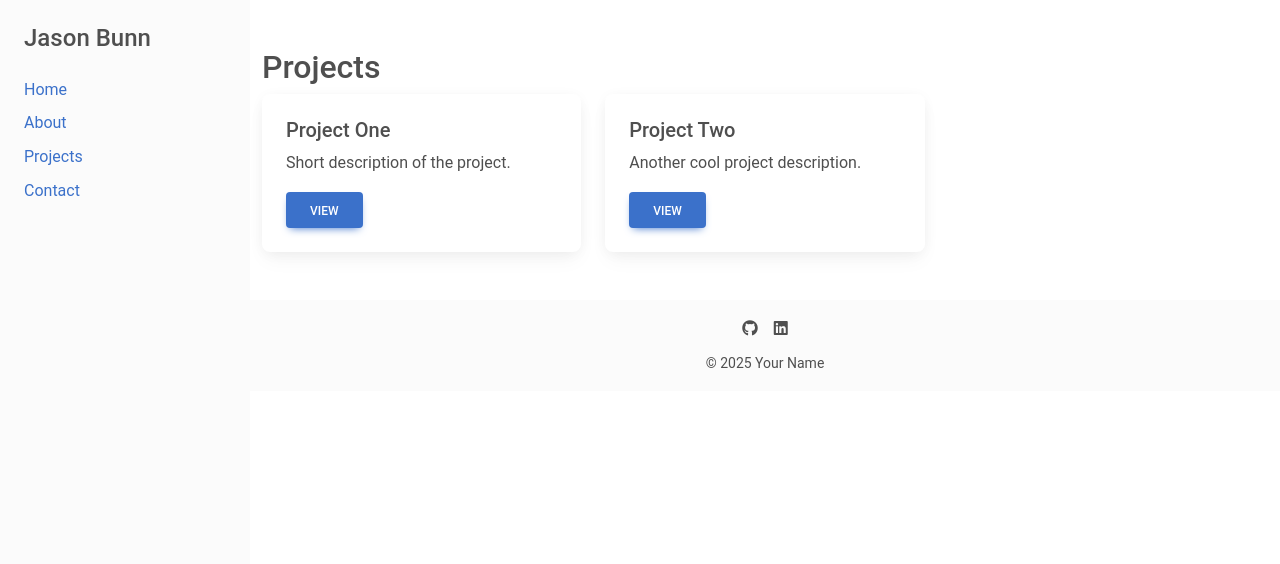
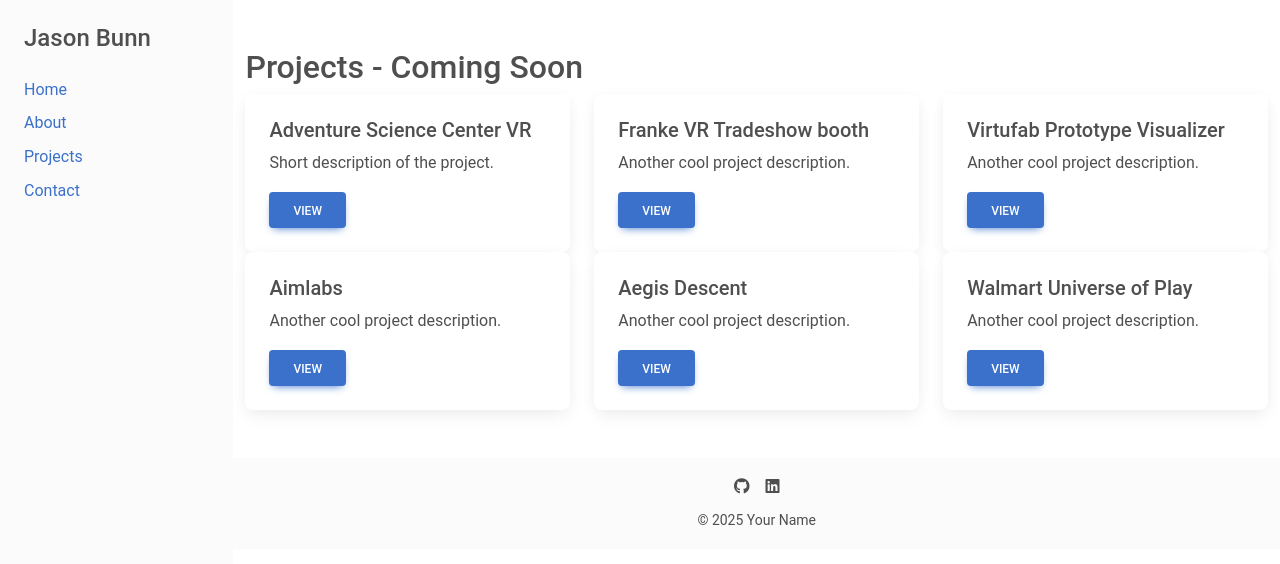
Before and after one commit to jason-bunn/react-mpd, a React (Vite) app: page /projects in a window 1280 px wide. Shown: the top 564 px of the page. Built offline with nearby package versions, Linux system fonts and the light colour scheme.

Commit message:
Skeletoning out projects

```diff
--- a/src/pages/Projects.tsx
+++ b/src/pages/Projects.tsx
@@ -3,12 +3,12 @@
 
 const Projects: React.FC = () => (
   <MDBContainer className='my-5'>
-    <h2>Projects</h2>
+    <h2>Projects - Coming Soon</h2>
     <div className='row'>
       <div className='col-md-4'>
         <div className='card'>
           <div className='card-body'>
-            <h5 className='card-title'>Project One</h5>
+            <h5 className='card-title'>Adventure Science Center VR</h5>
             <p className='card-text'>Short description of the project.</p>
             <a href='#' className='btn btn-primary'>View</a>
           </div>
@@ -17,7 +17,43 @@
       <div className='col-md-4'>
         <div className='card'>
           <div className='card-body'>
-            <h5 className='card-title'>Project Two</h5>
+            <h5 className='card-title'>Franke VR Tradeshow booth</h5>
+            <p className='card-text'>Another cool project description.</p>
+            <a href='#' className='btn btn-primary'>View</a>
+          </div>
+        </div>
+      </div>
+      <div className='col-md-4'>
+        <div className='card'>
+          <div className='card-body'>
+            <h5 className='card-title'>Virtufab Prototype Visualizer</h5>
+            <p className='card-text'>Another cool project description.</p>
+            <a href='#' className='btn btn-primary'>View</a>
+          </div>
+        </div>
+      </div>
+      <div className='col-md-4'>
+        <div className='card'>
+          <div className='card-body'>
+            <h5 className='card-title'>Aimlabs</h5>
+            <p className='card-text'>Another cool project description.</p>
+            <a href='#' className='btn btn-primary'>View</a>
+          </div>
+        </div>
+      </div>
+      <div className='col-md-4'>
+        <div className='card'>
+          <div className='card-body'>
+            <h5 className='card-title'>Aegis Descent</h5>
+            <p className='card-text'>Another cool project description.</p>
+            <a href='#' className='btn btn-primary'>View</a>
+          </div>
+        </div>
+      </div>
+      <div className='col-md-4'>
+        <div className='card'>
+          <div className='card-body'>
+            <h5 className='card-title'>Walmart Universe of Play</h5>
             <p className='card-text'>Another cool project description.</p>
             <a href='#' className='btn btn-primary'>View</a>
           </div>
```
